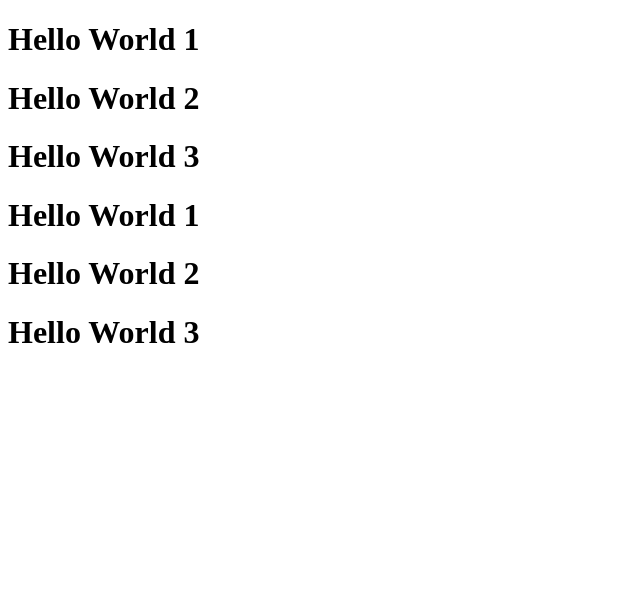
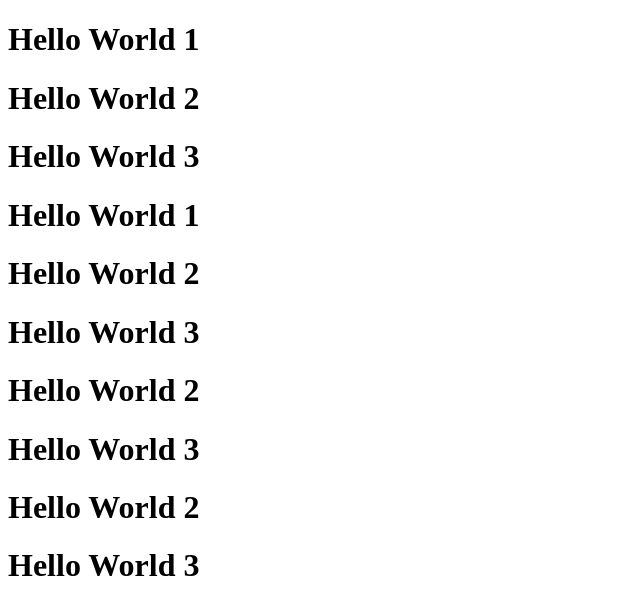
Before and after one commit to hoana2007/pythonweb, a plain HTML site: page hello.html in a window 1280 px wide. Shown: the whole page, without its empty margins (0-640 px from the left). Drawn offline with Linux system fonts and the light colour scheme.

Commit message:
Fix file

```diff
--- a/hello.html
+++ b/hello.html
@@ -10,5 +10,9 @@
         <h1>Hello World 1</h1>
         <h1>Hello World 2</h1>
         <h1>Hello World 3</h1>
+        <h1>Hello World 2</h1>
+        <h1>Hello World 3</h1>
+        <h1>Hello World 2</h1>
+        <h1>Hello World 3</h1>
     </body>
 </html>
```
